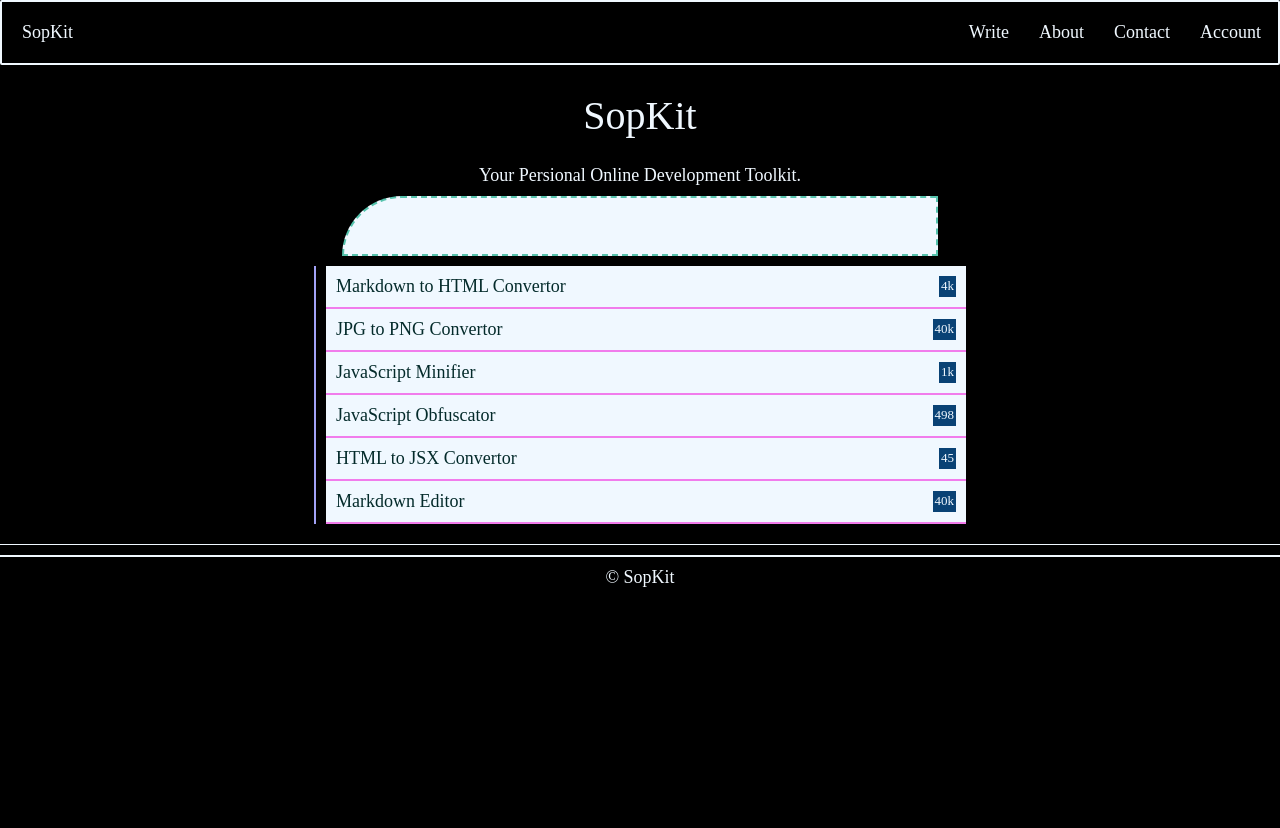
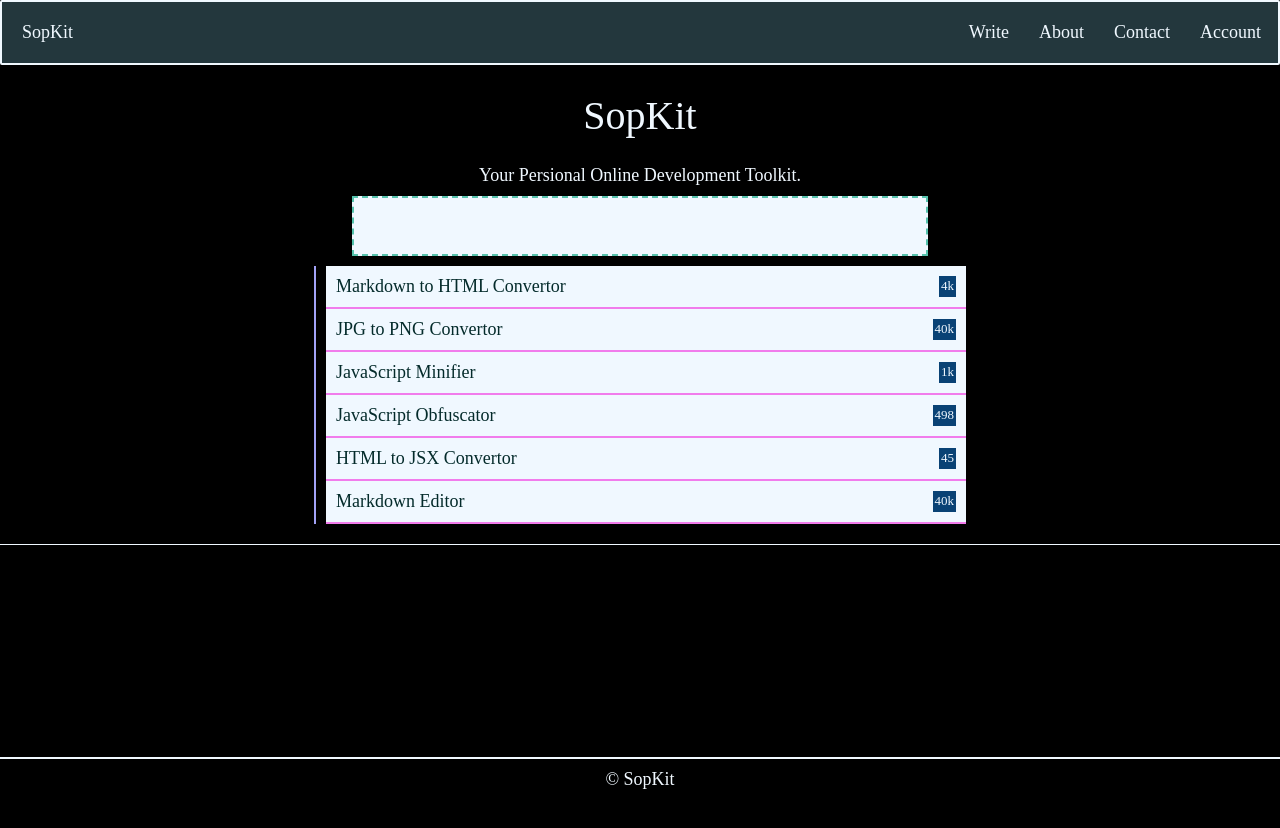
Before and after one commit to SH20RAJ/SopKit, a plain HTML site: page index.html in a window 1280 px wide. Shown: the top 828 px of the page. Before the commit the page ends 800 px from the top, so only its background shows below. Drawn offline with Linux system fonts and the light colour scheme.

Commit message:
search ok

```diff
--- a/style.css
+++ b/style.css
@@ -3,7 +3,7 @@
     padding: 0;
 }
 :root{
-    --bg: aliceblue;
+    --bg: rgb(240, 248, 255);
     --color: black;
 }
 body {
@@ -21,6 +21,9 @@ body {
 }
 nav {
     display: flex;
+    position: sticky;
+    top: 0;
+    background: rgba(124, 194, 214, 0.282);
     color: var(--bg);
     border-radius: 2px;
     border: 2px solid ;
@@ -99,9 +102,9 @@ header .search input,header .search button {
 header .search input {
     background: var(--bg);
     width: 40%;
-    border-radius: 100px 0 0 0 ;
+    border-radius: 0 ;
     /* padding: 20px; */
-    padding: 15px 40px;
+    padding: 15px 30px;
     border: 2px dashed rgb(86, 195, 173);
 }
 input::placeholder{
@@ -134,7 +137,7 @@ header .search button {
 }
 .search-list {
     display: flex;
-    background-color: aliceblue;
+    background-color: var(--bg);
     padding: 10px;
     border-bottom: 2px solid rgb(241, 124, 236);
     justify-content: space-between;
@@ -174,6 +177,7 @@ header .search button {
 .content {
     margin-top: 10px;
     /* padding: 10px; */
+    height: 100vh;
 }
 footer {
     text-align: center;
```
